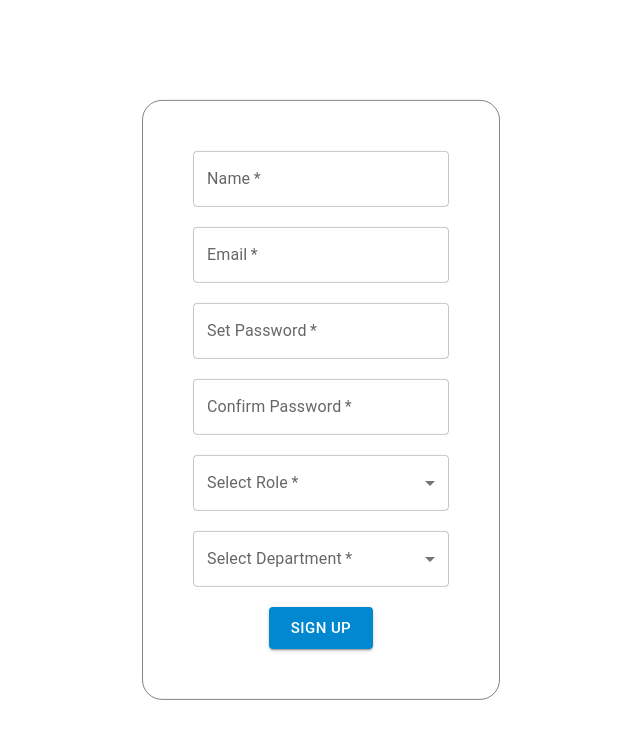
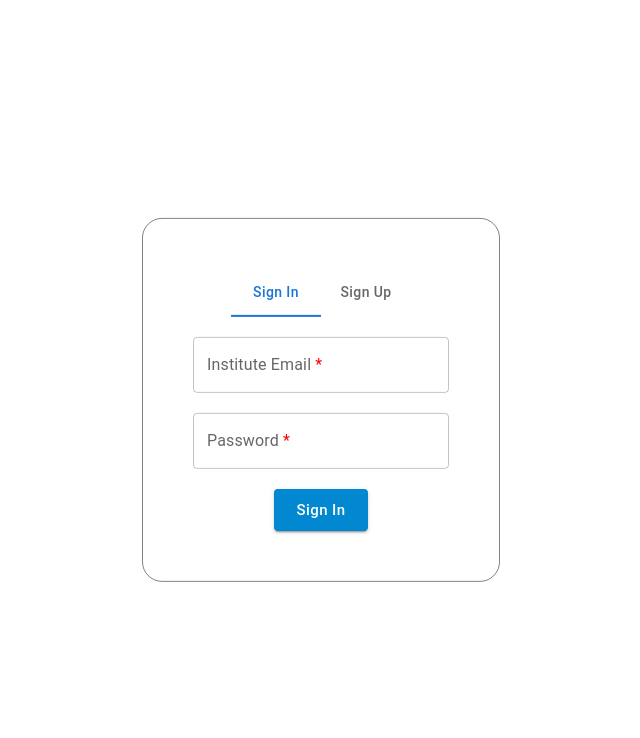
Before and after one commit to CodeArena-SJCIT/SJCIT-CPS, a React (Create React App) app: page / in a window 1280 px wide. Shown: the top 738 px of the page, without its empty margins (319-959 px from the left). Built offline with nearby package versions, Linux system fonts and the light colour scheme.

Commit message:
Second Work, initiated the Proejct, Added the Login Page - Still work under Progress, added some more features in the login page, Like Tabs, and Progress bars

```diff
--- /dev/null
+++ b/src/CPS-Frontend/Login Page/Sign In Component/singnInComponent.js
@@ -0,0 +1,25 @@
+import React from "react";
+import { Button, TextField, Select, MenuItem, FormControl, InputLabel, CircularProgress, LinearProgress, Tab, Tabs, Box } from "@mui/material";
+import { useState, useEffect } from "react";
+
+
+const SignInComponent = () => {
+
+    const [SignInButtonShow, setSignInButtonShow] = useState(true);
+    const [ShowCircularProgress, setShowCircularProgress] = useState(false);
+
+    return (
+        <>
+
+            <TextField label={<span>Institute Email <span style={{ color: "red" }}>*</span></span>} type='email' />
+            <TextField label={<span>Password <span style={{ color: "red" }}>*</span></span>} type='password' />
+
+            <div style={{ width: "100%", display: "flex", justifyContent: "center" }}>
+                {SignInButtonShow && <Button size='large' variant='contained' color='info' fullWidth="false" onClick={() => { setSignInButtonShow(false); setShowCircularProgress(true); }} sx={{ textTransform: "none" }}>Sign In</Button>}
+                {ShowCircularProgress && <CircularProgress />}
+            </div>
+        </>
+    );
+}
+
+export default SignInComponent;
--- /dev/null
+++ b/src/CPS-Frontend/Login Page/Sign Up Component/signupComponent.js
@@ -0,0 +1,52 @@
+import React from "react";
+import { Button, TextField, Select, MenuItem, FormControl, InputLabel, CircularProgress, LinearProgress, Tab, Tabs, Box } from "@mui/material";
+import { useState, useEffect } from "react";
+
+const SignUpComponent = () => {
+
+    const [selectedOptionForRole, setselectedOptionForRole] = useState('');
+    const [selectedOptionForDepartment, setselectedOptionForDepartment] = useState('');
+    const [a, seta] = useState(true);
+    const [b, setb] = useState(false);
+
+    const roles = ["Assistant Professor", "Associate Professor", "Professor", "Placement Officer"];
+    const departments = ["CSE", "ISE", "AI&ML", "AI&DS", "ECE", "CV", "AS", "AE"];
+
+
+    return (
+        <>
+            <TextField label={<span>Name <span style={{ color: "red" }}>*</span></span>} />
+            <TextField label={<span>Institute Email <span style={{ color: "red" }}>*</span></span>} type='email' />
+
+            < FormControl fullWidth >
+                <InputLabel id="input-label-for-selecting-role">Select Role <span style={{ color: "red" }}>*</span></InputLabel>
+                <Select labelId='input-label-for-selecting-role' id='simple-select-role' label="Select Role" value={selectedOptionForRole} onChange={(event) => { setselectedOptionForRole(event.target.value) }}> Select your Role
+                    {roles.map((value) => (
+                        <MenuItem key={value} value={value}>{value}</MenuItem>
+                    ))}
+                </Select>
+            </FormControl >
+
+            <FormControl fullWidth>
+                <InputLabel id="input-label-for-selecting-department">Select Department <span style={{ color: "red" }}>*</span></InputLabel>
+                <InputLabel id="input-label-for-selecting-department" ></InputLabel>
+                <Select labelId='input-label-for-selecting-department' id='simple-select-department' label="Select Department" value={selectedOptionForDepartment} onChange={(event) => { setselectedOptionForDepartment(event.target.value) }}>
+                    {departments.map((value) => (
+                        <MenuItem key={value} value={value}>{value}</MenuItem>
+                    ))}
+                </Select>
+            </FormControl>
+
+            <TextField label={<span>Set Password <span style={{ color: "red" }}>*</span></span>} type='password' />
+            <TextField label={<span>Confirm Password <span style={{ color: "red" }}>*</span></span>} type='password' margin='normal' />
+
+
+            <div style={{ width: "100%", display: "flex", justifyContent: "center" }}>
+                {a && <Button size='large' variant='contained' color='info' fullWidth="false" onClick={() => { seta(false); setb(true); }} sx={{ textTransform: "none" }}>Sign Up</Button>}
+                {b && <CircularProgress />}
+            </div>
+        </>
+    );
+}
+
+export default SignUpComponent;
--- a/src/CPS-Frontend/Login Page/login.js
+++ b/src/CPS-Frontend/Login Page/login.js
@@ -1,49 +1,38 @@
 import React, { useState } from 'react';
-import { Button, TextField, Select, MenuItem, FormControl, InputLabel, CircularProgress } from "@mui/material";
+import { Button, TextField, Select, MenuItem, FormControl, InputLabel, CircularProgress, LinearProgress, Tab, Tabs, Box } from "@mui/material";
 import { DatePicker } from "@mui/x-date-pickers";
 import "./sjcit-cps-login.css";
+import SignUpComponent from './Sign Up Component/signupComponent';
+import SignInComponent from './Sign In Component/singnInComponent';
 
 export const Login = () => {
 
-    const [selectedOptionForRole, setselectedOptionForRole] = useState('');
-    const [selectedOptionForDepartment, setselectedOptionForDepartment] = useState('');
-    const [a, seta] = useState(true);
-    const [b, setb] = useState(false);
+    const [tabValue, setTabValue] = useState(0);
 
-    const roles = ["Assistant Professor", "Associate Professor", "Professor"];
-    const departments = ["CSE", "ISE", "AI&ML", "AI&DS", "ECE", "CV", "AS", "AE"];
+    const handleTabValueChange = (event, newValue) => {
+        setTabValue(newValue);
+    }
+
 
     return (
+
         <div className='main-login-div'>
 
+            <Tabs value={tabValue} onChange={handleTabValueChange} textColor='primary' indicatorColor='primary' centered sx={{ textTransform: "none" }}>
+                <Tab label="Sign In" sx={{ textTransform: "none" }}></Tab>
+                <Tab label="Sign Up" sx={{ textTransform: "none" }}></Tab>
+            </Tabs>
 
-            <TextField label="Name" required />
-            <TextField label="Email" type='email' required />
-            <TextField label="Set Password" type='password' required />
-            <TextField label="Confirm Password" type='password' required />
+            {tabValue == 0 && (
+                <SignInComponent />
+            )}
 
-            <FormControl fullWidth required>
-                <InputLabel id="input-label-for-selecting-role">Select Role</InputLabel>
-                <Select labelId='input-label-for-selecting-role' id='simple-select-role' label="Select Role" value={selectedOptionForRole} onChange={(event) => { setselectedOptionForRole(event.target.value) }}> Select your Role
-                    {roles.map((value) => (
-                        <MenuItem key={value} value={value}>{value}</MenuItem>
-                    ))}
-                </Select>
-            </FormControl>
+            {tabValue == 1 && (
 
-            <FormControl fullWidth required>
-                <InputLabel id="input-label-for-selecting-department">Select Department</InputLabel>
-                <Select labelId='input-label-for-selecting-department' id='simple-select-department' label="Select Department" value={selectedOptionForDepartment} onChange={(event) => { setselectedOptionForDepartment(event.target.value) }}>
-                    {departments.map((value) => (
-                        <MenuItem key={value} value={value}>{value}</MenuItem>
-                    ))}
-                </Select>
-            </FormControl>
+                <SignUpComponent />
 
-            <div style={{ width: "100%", display: "flex", justifyContent: "center" }}>
-                {a && <Button size='large' variant='contained' color='info' fullWidth="false" onClick={() => { seta(false); setb(true); }}>Sign Up</Button>}
-                {b && <CircularProgress />}
-            </div>
+            )}
+
 
         </div >
     )
--- a/src/CPS-Frontend/Login Page/sjcit-cps-login.css
+++ b/src/CPS-Frontend/Login Page/sjcit-cps-login.css
@@ -11,4 +11,5 @@
     gap: 20px;
     border: 0.1px solid rgba(0, 0, 0, 0.486);
     border-radius: 20px;
+    transition: linear;
 }
```
